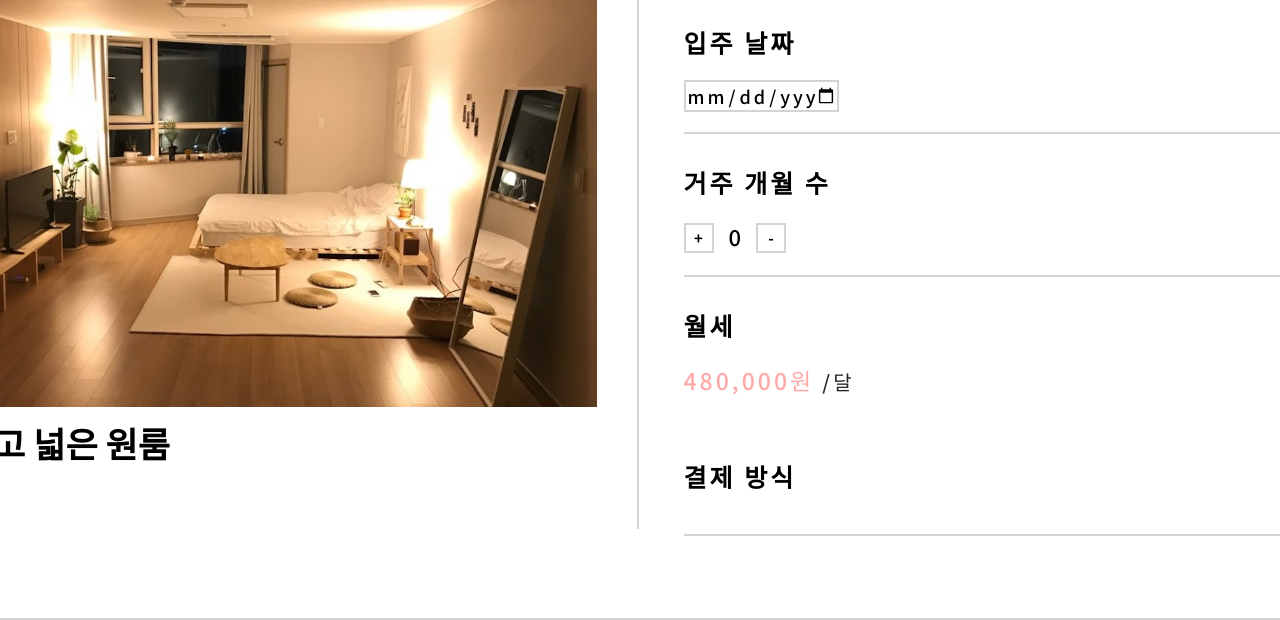
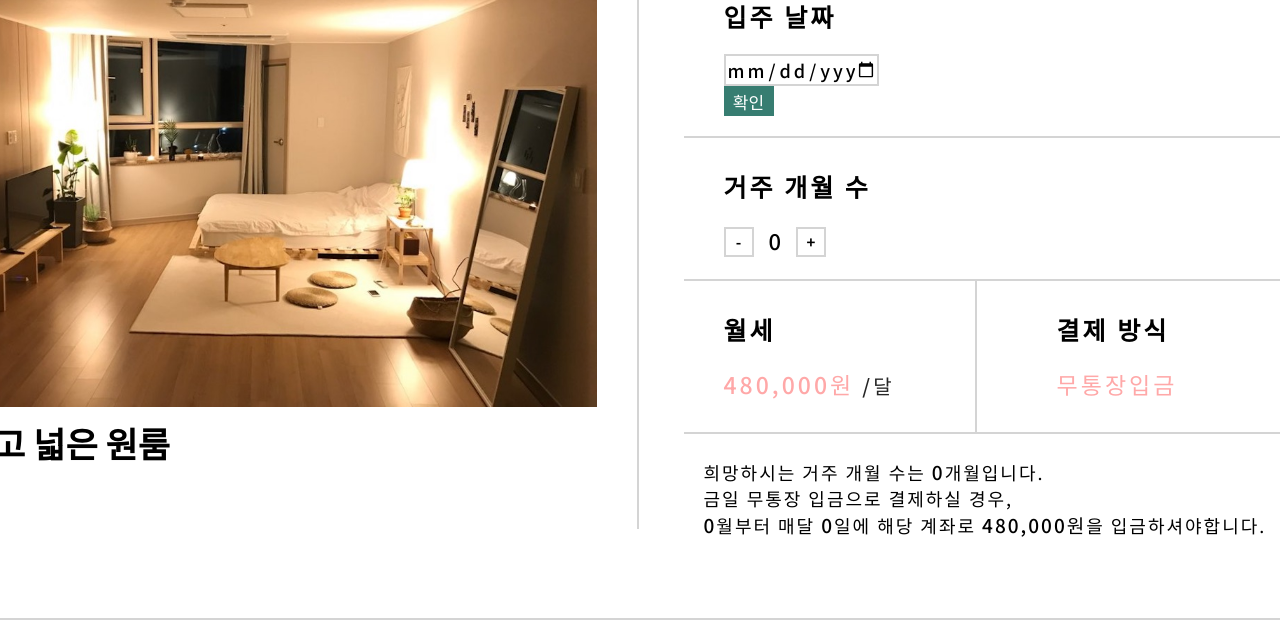
Before and after one commit to miloul/likelion-hack, a website: page html/payment.html in a window 1280 px wide. Shown: the part 377-997 px from the top of the page. Drawn offline with Linux system fonts and the light colour scheme.

Commit message:
payment changed

```diff
--- a/css/payment.css
+++ b/css/payment.css
@@ -69,6 +69,7 @@
     width: 600px;
     border-bottom: 2px solid rgb(212, 212, 212);
     padding-bottom: 20px;
+    padding-left: 40px;
     margin-bottom: 0;
 }
 
@@ -82,6 +83,7 @@
     margin-bottom: 20px;
 }
 
+/* 날짜 선택 버튼 */
 .reserv-start-btn{
     font-family: 'Noto Sans KR', sans-serif;
     font-weight: 500;
@@ -90,6 +92,20 @@
     text-align: center;
     width: 150px;
     border: 2px solid rgb(212, 212, 212);
+}
+
+/* 확인 버튼 */
+.reserv-conf-btn{
+    color: white;
+    font-size: 17px;
+    font-family: 'Noto Sans KR', sans-serif;
+    font-weight: 400;
+    text-align: center;
+    width: 50px;
+    height: 30px;
+    padding: 0;
+    background-color: #377D71;
+    border: none;
 }
 
 .reserv-count{
@@ -126,7 +142,33 @@
     margin-bottom: 0;
 }
 
-.reserv-price{
+/* 월세, 결제 방식 일렬로 */
+.bottom-line-rsv{
+    display: flex;
+    flex-direction: row;
+    width: 600px;
+    border-bottom: 2px solid rgb(212, 212, 212);
+    padding-bottom: 0;
+    padding-left: 40px;
+    margin-bottom: 0;
+}
+
+/* 월세, 결제방식 아래로 정렬 */
+.down{
+    display: flex;
+    flex-direction: column;
+}
+
+.reserv-month{
+    border-right: 2px solid rgb(212, 212, 212);
+    padding-right: 80px;
+}
+
+.reserv-pay{
+    padding-left: 80px;
+}
+
+.reserv-way{
     color: #ffa8a8;
     font-size: 23px;
     font-family: 'Noto Sans KR', sans-serif;
@@ -143,3 +185,20 @@
     letter-spacing: 3px;
     margin-top: 0;
 }
+
+.reserv-expln{
+    width: 600px;
+    color:black;
+    font-size: 18px;
+    font-family: 'Noto Sans KR', sans-serif;
+    font-weight: 400;
+    letter-spacing: 2px;
+    padding-left: 20px;
+}
+
+.bold{
+    color:black;
+    font-size: 19px;
+    font-family: 'Noto Sans KR', sans-serif;
+    font-weight: 500;
+}
--- a/html/payment.html
+++ b/html/payment.html
@@ -51,22 +51,30 @@
                 <h4 class="reserv-conf">확인 및 결제</h4>
                 <div class="bottom-line">
                     <h4 class="reserv-ltr">입주 날짜</h4>
-                    <input type="date" class="reserv-start-btn" name="startDate" value={startDateValue} data-placeholder="날짜 선택"
-                    required aria-required="true" />
+                    <input id="input_date" type="date" class="reserv-start-btn"/>
+                    <input id="input_submit" type="submit" class="reserv-conf-btn" onclick="input()" value="확인">
                 </div>
                 <div class="bottom-line">
                     <h4 class="reserv-ltr">거주 개월 수</h4>
                     <div class="reserv-count">
+                        <button class="reserv-count-btn" onclick="count('minus')">-</button>
+                        <h4 id="result" class="reserv-count-result">0</h4>
                         <button class="reserv-count-btn" onclick="count('plus')">+</button>
-                        <h4 id="result" class="reserv-count-result">0</h4>
-                        <button class="reserv-count-btn" onclick="count('minus')">-</button>
                     </div>
                 </div>
-                <div class="bottom-line">
-                    <h4 class="reserv-ltr">월세</h4>
-                    <h4 class="reserv-price">480,000원 <span class="reserv-price-month">/달</span></h4>
-                    <h4 class="reserv-ltr">결제 방식</h4>
+                <div class="bottom-line-rsv">
+                    <div class="reserv-month down">
+                        <h4 class="reserv-ltr">월세</h4>
+                        <h4 class="reserv-way">480,000원 <span class="reserv-price-month">/달</span></h4>
+                    </div>
+                    <div class="reserv-pay down">
+                        <h4 class="reserv-ltr">결제 방식</h4>
+                        <h4 class="reserv-way">무통장입금</h4>
+                    </div>
                 </div>
+                <h4 class="reserv-expln">희망하시는 거주 개월 수는 <span id="month" class="bold">0</span>개월입니다. <br>
+                    금일 무통장 입금으로 결제하실 경우, <br> <span id="result_month" class="bold">0</span>월부터 매달
+                    <span id="result_day" class="bold">0</span>일에 해당 계좌로 <span class="bold">480,000원</span>을 입금하셔야합니다.</h4>
             </div>
         </div>
     </div>
--- a/js/payment.js
+++ b/js/payment.js
@@ -1,6 +1,6 @@
 function count(type){
     const resultElement = document.getElementById('result');
-
+    const monthElement = document.getElementById('month');
     let number = resultElement.innerText;
 
     if(type === 'plus'){
@@ -11,4 +11,22 @@ function count(type){
     }
 
     resultElement.innerText = number;
+    monthElement.innerText = number;
 }
+
+function input(){
+    const dday = document.querySelector("#input_date").value;
+    const date_before = dday.split('-');
+
+    const yearP = date_before[0];
+    const monthP = date_before[1];
+    const dayP = date_before[2];
+
+    const monthPElement = document.getElementById('result_month');
+    monthPElement.innerText = parseInt(monthP) + 1;
+
+    const dayPElement = document.getElementById('result_day');
+    dayPElement.innerText = dayP;
+
+    console.log(dayP);
+}
```
